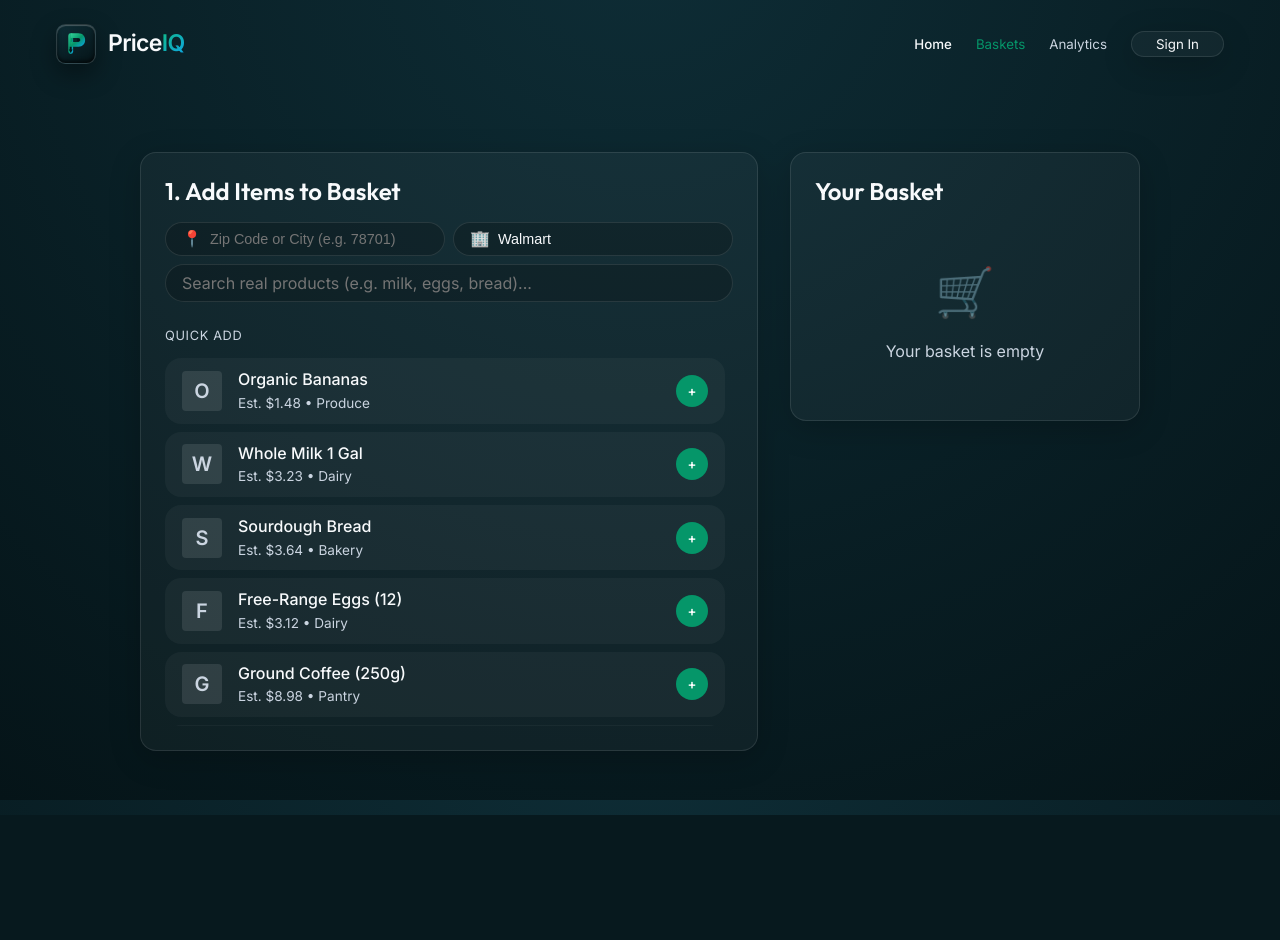
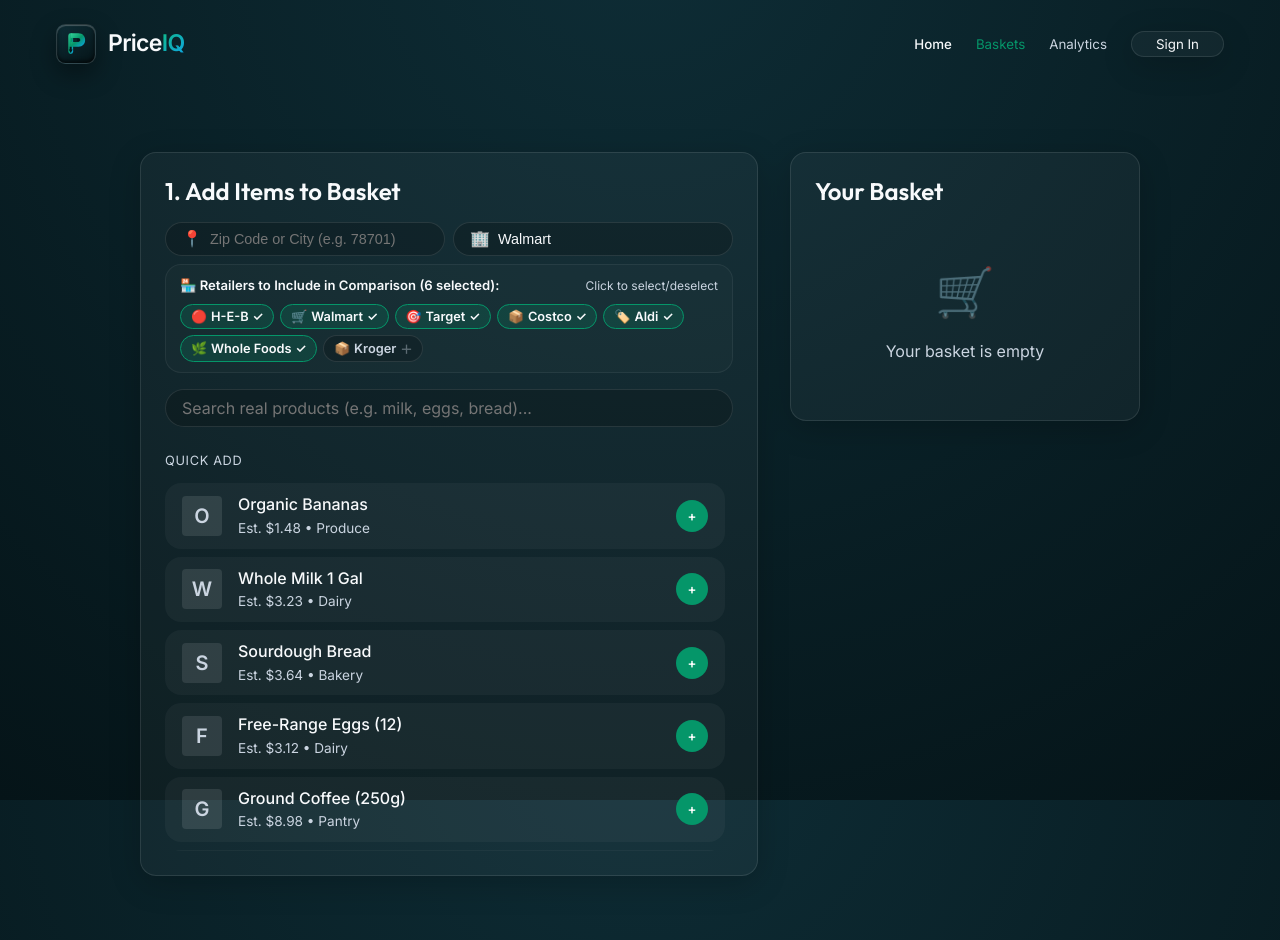
Before and after one commit to Tbest101/PriceIQ, a React (Vite) app: page / in a window 1280 px wide. Both pictures are taken after a click on the button "Baskets". Before the commit the page ends 815 px from the top, so only its background shows below. Built offline with nearby package versions, Linux system fonts and the light colour scheme.

Commit message:
feat: Add interactive Multi-Retailer Selection toggle panel on BasketBuilder and Trip Preferences modal

```diff
--- a/src/App.tsx
+++ b/src/App.tsx
@@ -42,10 +42,13 @@
     }
   }, []);
 
-  const handleOptimize = (items: BasketItem[], loc: string, store: string) => {
+  const [selectedRetailers, setSelectedRetailers] = useState<string[]>(['H-E-B', 'Walmart', 'Target', 'Costco', 'Aldi', 'Whole Foods']);
+
+  const handleOptimize = (items: BasketItem[], loc: string, store: string, retailers?: string[]) => {
     setBasket(items);
     setLocation(loc);
     setPlannedStore(store);
+    if (retailers) setSelectedRetailers(retailers);
     localStorage.setItem('priceiq_last_basket', JSON.stringify(items));
     setView('optimization');
   };
@@ -239,6 +242,7 @@
             basket={basket}
             location={location}
             plannedStore={plannedStore}
+            selectedRetailers={selectedRetailers}
             onBack={() => setView('basket')}
             onConfirm={(optimalSplit) => {
               setCheckoutData(optimalSplit);
--- a/src/components/BasketBuilder.tsx
+++ b/src/components/BasketBuilder.tsx
@@ -35,19 +35,38 @@
 };
 
 interface Props {
-  onOptimize: (items: BasketItem[], location: string, plannedStore: string) => void;
+  onOptimize: (items: BasketItem[], location: string, plannedStore: string, selectedRetailers?: string[]) => void;
   user?: any;
 }
+
+const AVAILABLE_RETAILERS = [
+  { name: 'H-E-B', logo: '🔴' },
+  { name: 'Walmart', logo: '🛒' },
+  { name: 'Target', logo: '🎯' },
+  { name: 'Costco', logo: '📦' },
+  { name: 'Aldi', logo: '🏷️' },
+  { name: 'Whole Foods', logo: '🌿' },
+  { name: 'Kroger', logo: '📦' }
+];
 
 export const BasketBuilder: React.FC<Props> = ({ onOptimize }) => {
   const [basket, setBasket] = useState<BasketItem[]>([]);
   const [search, setSearch] = useState('');
   const [location, setLocation] = useState('');
   const [plannedStore, setPlannedStore] = useState('Walmart');
+  const [selectedRetailers, setSelectedRetailers] = useState<string[]>(['H-E-B', 'Walmart', 'Target', 'Costco', 'Aldi', 'Whole Foods']);
   const [searchResults, setSearchResults] = useState<SearchResult[]>([]);
   const [searching, setSearching] = useState(false);
   const [dataSource, setDataSource] = useState<string>('');
   const debounceTimer = useRef<ReturnType<typeof setTimeout> | null>(null);
+
+  const toggleRetailer = (retailerName: string) => {
+    setSelectedRetailers(prev =>
+      prev.includes(retailerName)
+        ? prev.filter(r => r !== retailerName)
+        : [...prev, retailerName]
+    );
+  };
 
   // Debounced live search
   useEffect(() => {
@@ -178,6 +197,48 @@
               <option value="Kroger" style={{ background: 'var(--surface-color)' }}>Kroger</option>
               <option value="Costco" style={{ background: 'var(--surface-color)' }}>Costco</option>
             </select>
+          </div>
+        </div>
+
+        {/* Retailer Selection Section */}
+        <div style={{ marginBottom: 'var(--spacing-md)', background: 'rgba(255,255,255,0.02)', padding: '10px 14px', borderRadius: 'var(--radius-md)', border: '1px solid rgba(255,255,255,0.06)' }}>
+          <div style={{ display: 'flex', justifyContent: 'space-between', alignItems: 'center', marginBottom: '8px' }}>
+            <span style={{ fontSize: '0.82rem', fontWeight: 600, color: 'var(--text-main)' }}>
+              🏪 Retailers to Include in Comparison ({selectedRetailers.length} selected):
+            </span>
+            <span style={{ fontSize: '0.75rem', color: 'var(--text-muted)' }}>Click to select/deselect</span>
+          </div>
+          <div style={{ display: 'flex', gap: '6px', flexWrap: 'wrap' }}>
+            {AVAILABLE_RETAILERS.map(r => {
+              const isSelected = selectedRetailers.includes(r.name);
+              return (
+                <button
+                  key={r.name}
+                  type="button"
+                  onClick={() => toggleRetailer(r.name)}
+                  style={{
+                    display: 'flex',
+                    alignItems: 'center',
+                    gap: '4px',
+                    padding: '4px 10px',
+                    borderRadius: 'var(--radius-full)',
+                    fontSize: '0.8rem',
+                    fontWeight: 600,
+                    cursor: 'pointer',
+                    border: isSelected ? '1px solid var(--primary)' : '1px solid rgba(255,255,255,0.1)',
+                    background: isSelected ? 'rgba(5, 150, 105, 0.2)' : 'rgba(0,0,0,0.2)',
+                    color: isSelected ? 'var(--text-main)' : 'var(--text-muted)',
+                    transition: 'all 0.15s ease'
+                  }}
+                >
+                  <span>{r.logo}</span>
+                  <span>{r.name}</span>
+                  <span style={{ fontSize: '0.75rem', opacity: isSelected ? 1 : 0.4 }}>
+                    {isSelected ? '✓' : '＋'}
+                  </span>
+                </button>
+              );
+            })}
           </div>
         </div>
         <div style={{ display: 'flex', gap: 'var(--spacing-sm)', marginBottom: 'var(--spacing-lg)' }}>
@@ -313,11 +374,11 @@
               <button
                 className="btn-3d"
                 onClick={() => {
-                  if (!plannedStore) {
-                    alert('Please select your planned store first');
+                  if (selectedRetailers.length === 0) {
+                    alert('Please select at least one retailer for comparison');
                     return;
                   }
-                  onOptimize(basket, location, plannedStore)
+                  onOptimize(basket, location, plannedStore, selectedRetailers)
                 }}
                 style={{ width: '100%', padding: '16px', fontSize: '1.1rem' }}
               >
--- a/src/components/OptimizationEngine.tsx
+++ b/src/components/OptimizationEngine.tsx
@@ -51,11 +51,14 @@
   basket: BasketItem[];
   location: string;
   plannedStore: string;
+  selectedRetailers?: string[];
   onBack: () => void;
   onConfirm: (data: any) => void;
 }
 
-export const OptimizationEngine: React.FC<Props> = ({ basket, location, plannedStore, onBack, onConfirm }) => {
+const ALL_RETAILER_LIST = ['H-E-B', 'Walmart', 'Target', 'Costco', 'Aldi', 'Whole Foods', 'Kroger'];
+
+export const OptimizationEngine: React.FC<Props> = ({ basket, location, plannedStore, selectedRetailers: initialRetailers, onBack, onConfirm }) => {
   const [loading, setLoading] = useState(true);
   const [result, setResult] = useState<OptimizationResult | null>(null);
   const [error, setError] = useState<string | null>(null);
@@ -63,9 +66,9 @@
   const [showConstraintsModal, setShowConstraintsModal] = useState(false);
   const [maxStoresConstraint, setMaxStoresConstraint] = useState<number>(2);
   const [maxDistanceConstraint, setMaxDistanceConstraint] = useState<number>(7.0);
+  const [activeRetailers, setActiveRetailers] = useState<string[]>(initialRetailers || ALL_RETAILER_LIST);
 
-  useEffect(() => {
-    const optimize = async () => {
+  const fetchOptimization = async (retailerList: string[]) => {
     setLoading(true);
     setError(null);
     try {
@@ -73,7 +76,7 @@
       const response = await fetch('/api/optimize', {
         method: 'POST',
         headers: { 'Content-Type': 'application/json' },
-          body: JSON.stringify({ items, location: location.trim() || undefined, plannedStore }),
+        body: JSON.stringify({ items, location: location.trim() || undefined, plannedStore, selectedRetailers: retailerList }),
       });
       if (!response.ok) throw new Error(`Server error: ${response.status}`);
       const data = await response.json();
@@ -85,8 +88,10 @@
       setLoading(false);
     }
   };
-    optimize();
-  }, [basket]);
+
+  useEffect(() => {
+    fetchOptimization(activeRetailers);
+  }, [basket, location, plannedStore]);
 
   const totalItems = basket.reduce((acc, curr) => acc + curr.quantity, 0);
 
@@ -365,23 +370,39 @@
               </div>
 
               <div style={{ background: 'rgba(255,255,255,0.03)', padding: '12px', borderRadius: '10px', border: '1px solid rgba(255,255,255,0.06)' }}>
-                <span style={{ fontSize: '0.85rem', fontWeight: 600, color: 'var(--text-main)' }}>Wholesale Club Memberships:</span>
-                <div style={{ display: 'flex', gap: '12px', marginTop: '8px' }}>
-                  <label style={{ display: 'flex', alignItems: 'center', gap: '6px', fontSize: '0.85rem', color: 'var(--text-muted)', cursor: 'pointer' }}>
-                    <input type="checkbox" defaultChecked /> Costco
+                <span style={{ fontSize: '0.85rem', fontWeight: 600, color: 'var(--text-main)' }}>Retailers Included for Comparison:</span>
+                <div style={{ display: 'grid', gridTemplateColumns: '1fr 1fr', gap: '8px', marginTop: '8px' }}>
+                  {ALL_RETAILER_LIST.map(ret => {
+                    const checked = activeRetailers.includes(ret);
+                    return (
+                      <label key={ret} style={{ display: 'flex', alignItems: 'center', gap: '6px', fontSize: '0.85rem', color: checked ? 'var(--text-main)' : 'var(--text-muted)', cursor: 'pointer' }}>
+                        <input
+                          type="checkbox"
+                          checked={checked}
+                          onChange={() => {
+                            setActiveRetailers(prev =>
+                              prev.includes(ret) ? prev.filter(r => r !== ret) : [...prev, ret]
+                            );
+                          }}
+                        />
+                        {ret}
                       </label>
-                  <label style={{ display: 'flex', alignItems: 'center', gap: '6px', fontSize: '0.85rem', color: 'var(--text-muted)', cursor: 'pointer' }}>
-                    <input type="checkbox" defaultChecked /> Sam's Club
-                  </label>
+                    );
+                  })}
                 </div>
               </div>
 
               <button
                 className="btn-3d"
                 onClick={() => {
+                  if (activeRetailers.length === 0) {
+                    alert('Please select at least one retailer');
+                    return;
+                  }
                   if (maxStoresConstraint === 1) setActiveMode('single');
                   else if (maxStoresConstraint === 2) setActiveMode('balanced');
                   else setActiveMode('max_savings');
+                  fetchOptimization(activeRetailers);
                   setShowConstraintsModal(false);
                 }}
                 style={{ width: '100%', padding: '12px', marginTop: '8px' }}>
```
Also changed, not shown: api/index.js (+15 -4 lines). Lines whose indentation alone changed are shown as unchanged.
